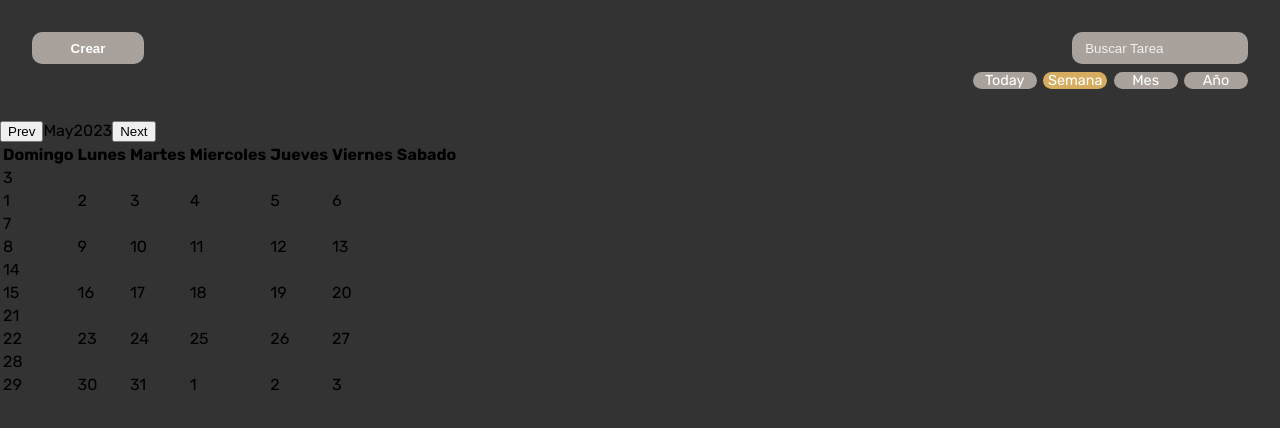
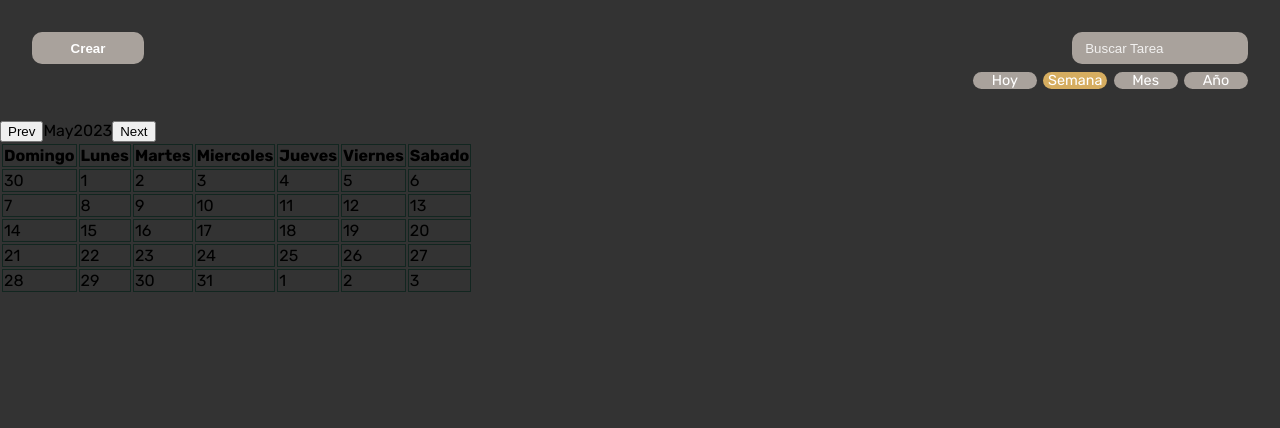
Before and after one commit to Ance7/Projects, a Next.js app in the folder calendar-app/: page / in a window 1280 px wide. Shown: the top 428 px of the page. Built offline with nearby package versions, Linux system fonts and the light colour scheme.

Commit message:
Finishing calendarComponent

```diff
--- a/calendar-app/app/globals.css
+++ b/calendar-app/app/globals.css
@@ -96,3 +96,7 @@ header {
 .options div.active {
   background-color: var(--gold-color);
 }
+
+td, th {
+  border: 1px var(--charcoal-color) solid;
+}
--- a/calendar-app/components/Header.jsx
+++ b/calendar-app/components/Header.jsx
@@ -16,7 +16,7 @@ function HeaderComponent() {
       <div className='calendar-options'>
         <input type='search' placeholder='Buscar Tarea' name='search'  />
         <div className='options'>
-          <div>Today</div>
+          <div>Hoy</div>
           <div className='active'>Semana</div>
           <div>Mes</div>
           <div>Año</div>
--- a/calendar-app/components/calendar.jsx
+++ b/calendar-app/components/calendar.jsx
@@ -2,6 +2,10 @@
 
 import { useState } from "react"
 
+import styles from '../app/globals.css'
+import { el } from "date-fns/locale"
+
+export const CalendarComponent = () => {
   const months = [
     'January',
     'February',
@@ -17,8 +21,7 @@ const months = [
     'December'
   ]
 
-export const CalendarComponent = () => {
-  const [date, setDate] = useState(new Date)
+  const [date, setDate] = useState(new Date())
 
   function handlePrevMonth() {
     setDate(new Date(date.getFullYear(), date.getMonth() - 1))
@@ -31,7 +34,7 @@ export const CalendarComponent = () => {
   const daysInMonth = new Date(date.getFullYear(), date.getMonth() + 1, 0).getDate()
   const firstDayOfMonth = new Date(date.getFullYear(), date.getMonth(), 1).getDay()
   const lastDayOfMonth = new Date(date.getFullYear(), date.getMonth() + 1, 0).getDay()
-  const daysInPrevMonth = new Date(date.getFullYear(), date.getMonth() + 1, 0).getDay()
+  const daysInPrevMonth = new Date(date.getFullYear(), date.getMonth(), 0).getDate()
 
   const prevMonthDays = []
 
@@ -45,8 +48,31 @@ export const CalendarComponent = () => {
     nextMonthDays.push(i - lastDayOfMonth)
   }
 
+  const changeCalendar = () => {
+    let calendar = [...prevMonthDays, ...Array.from({length: daysInMonth}, (_, i) => i + 1), ...nextMonthDays]
+    let rows = []
+
+    for (let i = 0; i < calendar.length; i++) {
+      if (i % 7 === 0) {
+        rows.push(
+        <tr key={i}>
+          <td>{calendar[i]}</td>
+          <td>{calendar[i + 1]}</td>
+          <td>{calendar[i + 2]}</td>
+          <td>{calendar[i + 3]}</td>
+          <td>{calendar[i + 4]}</td>
+          <td>{calendar[i + 5]}</td>
+          <td>{calendar[i + 6]}</td>
+        </tr>
+        )
+      }
+    }
+
+    return rows
+  }
+
   return(
-    <div>
+    <div className={'calendar-table'}>
       <button onClick={handlePrevMonth}>
         Prev
       </button>
@@ -72,91 +98,9 @@ export const CalendarComponent = () => {
           </tr>
         </thead>
         <tbody>
-          {
-            [...prevMonthDays.reverse(), ...Array.from({length: daysInMonth}, (_, i) => i + 1), ...nextMonthDays].map((day, i) => (
-              i % 7 === 0 ? <tr key={day}><td>{day}</td></tr> : <td key={day}>{day}</td>
-            ))
-          }
+          {changeCalendar()}
         </tbody>
       </table>
     </div>
     )
 }
-
-
-// // Define el estado inicial de la fecha como la fecha actual
-// const [date, setDate] = useState(new Date());
-
-// // Función para manejar el botón "Prev" que cambia la fecha al mes anterior
-// function handlePrevMonth() {
-//   setDate(new Date(date.getFullYear(), date.getMonth() - 1));
-// }
-
-// // Función para manejar el botón "Next" que cambia la fecha al mes siguiente
-// function handleNextMonth() {
-//   setDate(new Date(date.getFullYear(), date.getMonth() + 1));
-// }
-
-// // Obtiene el número de días en el mes actual
-// const daysInMonth = new Date(date.getFullYear(), date.getMonth() + 1, 0).getDate();
-
-// // Obtiene el día de la semana del primer día del mes actual (0 = Domingo, 1 = Lunes, etc.)
-// const firstDayOfMonth = new Date(date.getFullYear(), date.getMonth(), 1).getDay();
-
-// // Obtiene el día de la semana del último día del mes actual (0 = Domingo, 1 = Lunes, etc.)
-// const lastDayOfMonth = new Date(date.getFullYear(), date.getMonth() + 1, 0).getDay();
-
-// // Obtiene el número de días en el mes anterior
-// const daysInPrevMonth = new Date(date.getFullYear(), date.getMonth(), 0).getDate();
-
-// // Crea un array con los días del mes anterior que se mostrarán en el calendario
-// const prevMonthDays = [];
-// for (let i = firstDayOfMonth - 1; i >= 0; i--) {
-//   prevMonthDays.push(daysInPrevMonth - i);
-// }
-
-// // Crea un array con los días del siguiente mes que se mostrarán en el calendario
-// const nextMonthDays = [];
-// for (let i = lastDayOfMonth + 1; i <= 6; i++) {
-//   nextMonthDays.push(i - lastDayOfMonth);
-// }
-
-// // Renderiza el calendario con los días del mes actual, los días del mes anterior y los días del siguiente mes
-// return (
-//   <div>
-//     <button onClick={handlePrevMonth}>Prev</button>
-//     <span>{date.toLocaleString('default', { month: 'long' })} {date.getFullYear()}</span>
-//     <button onClick={handleNextMonth}>Next</button>
-//     <table>
-//       <thead>
-//         <tr>
-//           <th>Sun</th>
-//           <th>Mon</th>
-//           <th>Tue</th>
-//           <th>Wed</th>
-//           <th>Thu</th>
-//           <th>Fri</th>
-//           <th>Sat</th>
-//         </tr>
-//       </thead>
-//       <tbody>
-//         {[...prevMonthDays.reverse(), ...Array.from({ length: daysInMonth }, (_, i) => i + 1), ...nextMonthDays].map((day, i) => (
-//           i % 7 === 0 ? <tr key={day}><td>{day}</td></tr> : <td key={day}>{day}</td>
-//         ))}
-//       </tbody>
-//     </table>
-//   </div>
-// );
-
-
-// import { useState } from 'react';: Importa la función useState de React para manejar el estado.
-// const [date, setDate] = useState(new Date());: Define el estado inicial de la fecha como la fecha actual y crea una función para actualizar el estado.
-// function handlePrevMonth() {...}: Define una función para manejar el botón “Prev” que cambia la fecha al mes anterior.
-// function handleNextMonth() {...}: Define una función para manejar el botón “Next” que cambia la fecha al mes siguiente.
-// const daysInMonth = new Date(date.getFullYear(), date.getMonth() + 1, 0).getDate();: Obtiene el número de días en el mes actual.
-// const firstDayOfMonth = new Date(date.getFullYear(), date.getMonth(), 1).getDay();: Obtiene el día de la semana del primer día del mes actual (0 = Domingo, 1 = Lunes, etc.).
-// const lastDayOfMonth = new Date(date.getFullYear(), date.getMonth() + 1, 0).getDay();: Obtiene el día de la semana del último día del mes actual (0 = Domingo, 1 = Lunes, etc.).
-// const daysInPrevMonth = new Date(date.getFullYear(), date.getMonth(), 0).getDate();: Obtiene el número de días en el mes anterior.
-// const prevMonthDays = []; ...: Crea un array con los días del mes anterior que se mostrarán en el calendario.
-// const nextMonthDays = []; ...: Crea un array con los días del siguiente mes que se mostrarán en el calendario.
-// {[...prevMonthDays.reverse(), ...Array.from({ length: daysInMonth }, (_, i) => i + 1), ...nextMonthDays].map((day, i) => (...))}: Renderiza el calendario con los días del mes actual, los días del mes anterior y los días del siguiente mes.
```
Lines whose indentation alone changed are shown as unchanged.
